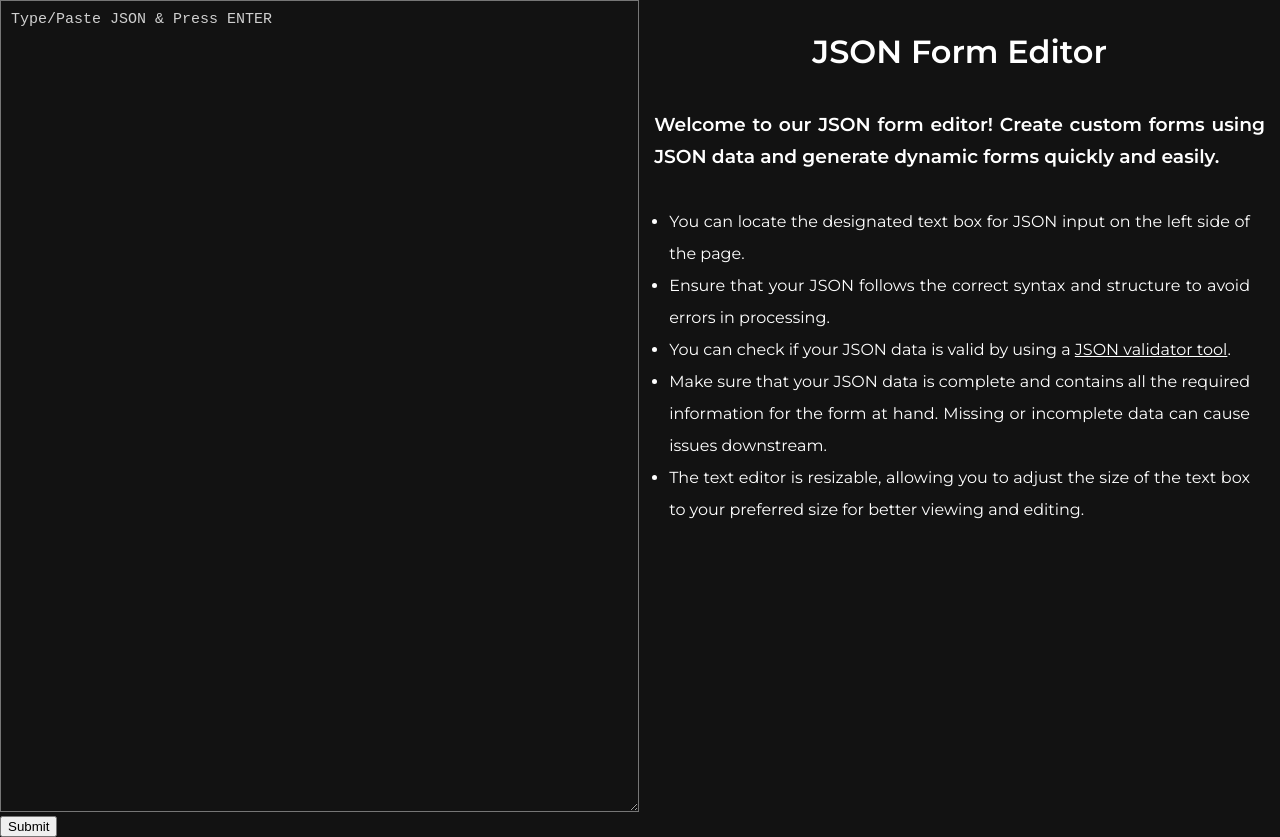
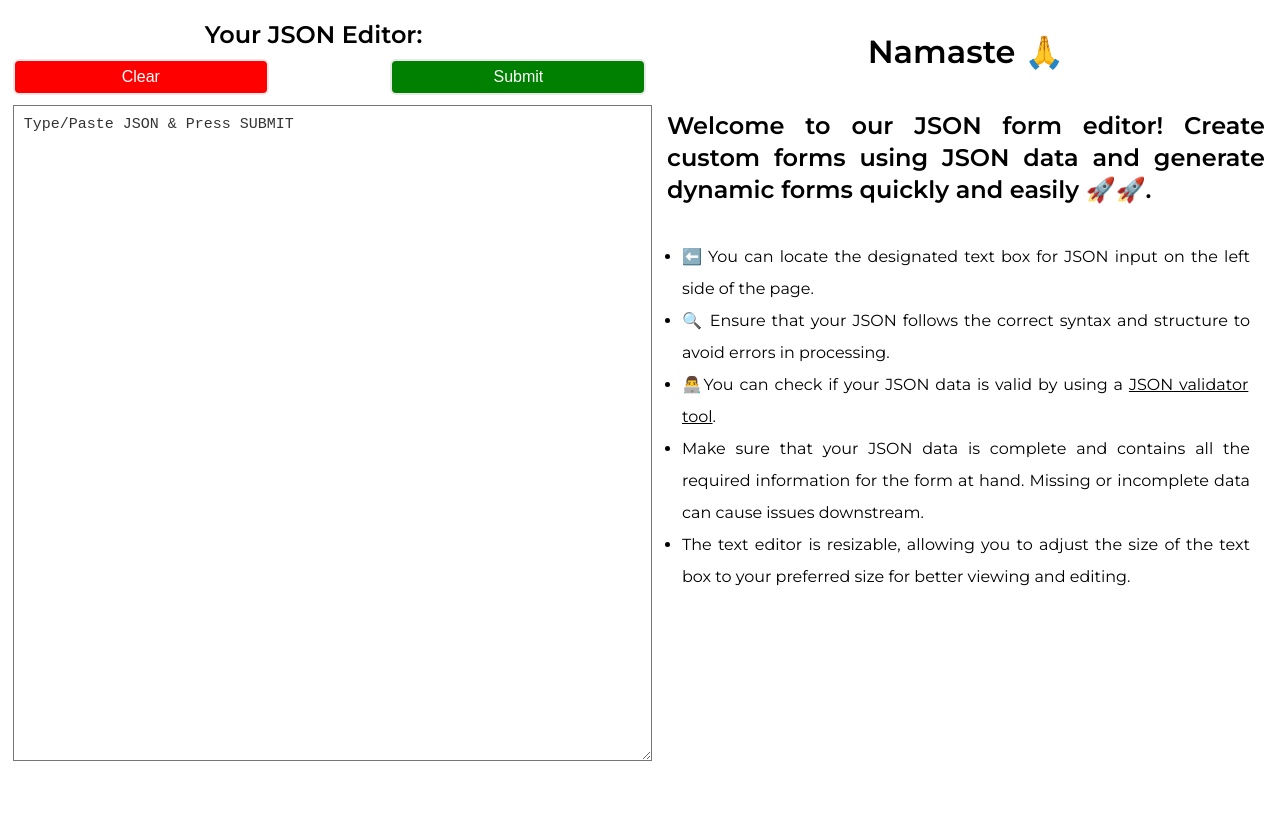
Before and after one commit to Parashuram-78/Frontend-Assignment, a React (Create React App) app: page / in a window 1280 px wide. After the commit the page ends 800 px from the top, so only its background shows below. Built offline with nearby package versions, Linux system fonts and the light colour scheme.

Commit message:
Bug Fixes and Buttons Integrated, Deletion from redux activated

```diff
--- a/src/App.css
+++ b/src/App.css
@@ -5,8 +5,8 @@
 
 }
 body{
-  background-color: #121212;
-  color:white;
+  background-color: #ffffff;
+  color:rgb(0, 0, 0);
   font-family: 'Montserrat';
 }
 #vl{
--- a/src/components/Form.js
+++ b/src/components/Form.js
@@ -1,183 +1,314 @@
 import React, { useState } from "react";
-import { useSelector } from "react-redux";
+import { useDispatch, useSelector } from "react-redux";
 import "../styles/Form.css";
+import { removeJson } from "../redux/jsonSlice";
+import TypeWriterAnimation from "./TypeWriter";
 
-function Form(){
-    const json=useSelector(state=>state.json);
-    const[moreSub,setMoreSub]=useState(false);
-    const[more,setMore]=useState(false);
-    const[checked,setChecked]=useState(true);
-    const[submit,setSubmit]=useState(false);
+function Form() {
+  const dispatch = useDispatch();
+  const json = useSelector((state) => state.json);
+  const [moreSub, setMoreSub] = useState(false);
+  const [more, setMore] = useState(false);
+  const [checked, setChecked] = useState(true);
+  const [submit, setSubmit] = useState(false);
 
-    const arr=json?.filter(item=>{
-        return Object.entries(item)!=null;
-    })
+  const arr = json?.filter((item) => {
+    return Object.entries(item) != null;
+  });
 
-    function handleClick(){
+  function handleClick() {
     setSubmit(true);
   }
-    if(submit){
+  function handleCancel() {
+    dispatch(removeJson());
+  }
+  if (submit) {
     return (
       <div id="sent-data">
-            <h2 style={{textAlign:"center"}}>The following data will be sent to the backend server</h2>
-            {arr.map(item=>{
-                return JSON.stringify(item,null,1)
+        <h2 style={{ textAlign: "center" }}>
+          The following data will be sent to the backend server
+        </h2>
+        {arr.map((item) => {
+          return JSON.stringify(item, null, 1);
         })}
       </div>
-        )
+    );
   }
-    return json.length>0?(
+  return json?.length > 0 ? (
     <div id="form">
       <h2>Here's your generated form:</h2>
       <form>
-            <h3 style={{alignSelf:"flex-start",margin:"0"}}>New {json[0].label.split(" ")[0]}</h3>
+        <h3 style={{ alignSelf: "flex-start", margin: "0" }}>
+          New {json[0].label.split(" ")[0]}
+        </h3>
         <hr />
-            {json.map((item)=>{
-                if(item.uiType==="Input"){
+        {json.map((item) => {
+          if (item.uiType === "Input") {
             return (
               <div key={item.jsonKey} className="form-item">
-                        <div style={{display:"flex",justifyContent:"space-between"}}>
-                            <label className="item-label" htmlFor={item.jsonKey}>{item.label}</label>
-                            <input className="input" type="text" id={item.jsonKey} placeholder={item.placeholder} required={item.validate.required?true:false} readOnly={item.validate.immutable?true:false} />
+                <div
+                  style={{ display: "flex", justifyContent: "space-between" }}
+                >
+                  <label className="item-label" htmlFor={item.jsonKey}>
+                    {item.label}
+                  </label>
+                  <input
+                    className="input"
+                    type="text"
+                    id={item.jsonKey}
+                    placeholder={item.placeholder}
+                    required={item.validate.required ? true : false}
+                    readOnly={item.validate.immutable ? true : false}
+                  />
                 </div>
                 <hr />
-
               </div>
-                    )
+            );
           }
-                if(item.uiType==="Group"){
-                   return (<div id={item.jsonKey} className="form-item">
-                    <label htmlFor={item.jsonKey} className="item-label" >{item.label}</label>
+          if (item.uiType === "Group") {
+            return (
+              <div id={item.jsonKey} className="form-item">
+                <label htmlFor={item.jsonKey} className="item-label">
+                  {item.label}
+                </label>
                 <hr />
 
-                    {item.subParameters.map((subParameter)=>{
-                        if(subParameter.uiType==="Radio"){
-                            return <div key={subParameter.jsonKey} id="category">
-                            {subParameter.validate.options.map((option)=>{
-                                return(
+                {item.subParameters.map((subParameter) => {
+                  if (subParameter.uiType === "Radio") {
+                    return (
+                      <div key={subParameter.jsonKey} id="category">
+                        {subParameter.validate.options.map((option) => {
+                          return (
                             <div className="type">
-                                        <input type="radio" id={option.value} style={{display:"none"}} value={option.value} name={subParameter.jsonKey} onClick={()=>setChecked(!checked)} defaultChecked={checked}/>
-                                        <label  className="radio-label" htmlFor={option.value}>{option.label}</label>
+                              <input
+                                type="radio"
+                                id={option.value}
+                                style={{ display: "none" }}
+                                value={option.value}
+                                name={subParameter.jsonKey}
+                                onClick={() => setChecked(!checked)}
+                                defaultChecked={checked}
+                              />
+                              <label
+                                className="radio-label"
+                                htmlFor={option.value}
+                              >
+                                {option.label}
+                              </label>
                             </div>
-                                )
+                          );
                         })}
                       </div>
+                    );
                   }
 
-                        if(subParameter.uiType==="Ignore"){
-                                return subParameter.subParameters.map((optionalSubParameter)=>{
-                                        if(!checked&&optionalSubParameter.uiType==="Select"){
+                  if (subParameter.uiType === "Ignore") {
+                    return subParameter.subParameters.map(
+                      (optionalSubParameter) => {
+                        if (
+                          !checked &&
+                          optionalSubParameter.uiType === "Select"
+                        ) {
                           return (
-                                                <div key={optionalSubParameter.jsonKey} className="select-item">
-                                                    <label htmlFor={optionalSubParameter.jsonKey}>{optionalSubParameter.label}</label>
-                                                    <select className="input" id={optionalSubParameter.jsonKey} >
-                                                        {optionalSubParameter.validate.options.map((option)=>(
-                                                            <option >{option.value}</option>
+                            <div
+                              key={optionalSubParameter.jsonKey}
+                              className="select-item"
+                            >
+                              <label htmlFor={optionalSubParameter.jsonKey}>
+                                {optionalSubParameter.label}
+                              </label>
+                              <select
+                                className="input"
+                                id={optionalSubParameter.jsonKey}
+                              >
+                                {optionalSubParameter.validate.options.map(
+                                  (option) => (
+                                    <option>{option.value}</option>
+                                  )
+                                )}
+                              </select>
+                            </div>
+                          );
+                        }
+
+                        if (
+                          checked &&
+                          optionalSubParameter.uiType === "Switch"
+                        ) {
+                          return (
+                            <div className="select-item">
+                              <div>
+                                <input
+                                  type="checkbox"
+                                  id={optionalSubParameter.jsonKey}
+                                  style={{ verticalAlign: "middle" }}
+                                  required={
+                                    optionalSubParameter.validate.required
+                                      ? true
+                                      : false
+                                  }
+                                />
+                                <label
+                                  htmlFor={optionalSubParameter.jsonKey}
+                                  style={{ verticalAlign: "middle" }}
+                                >
+                                  {optionalSubParameter.label}
+                                </label>
+                              </div>
+                            </div>
+                          );
+                        }
+                      }
+                    );
+                  }
+                  if (subParameter.uiType === "Select") {
+                    if (subParameter.validate.required) {
+                      return (
+                        <div className="select-item">
+                          <label htmlFor={subParameter.jsonKey}>
+                            {subParameter.label}
+                          </label>
+                          <select className="input" id={subParameter.jsonKey}>
+                            {subParameter.validate.options.map((option) => (
+                              <option>{option.label}</option>
                             ))}
                           </select>
                         </div>
-                                            )
-                                        }
-
-                                        if(checked&&optionalSubParameter.uiType==="Switch"){
-                                            return(
-                                                <div className="select-item" >
-                                                <div>
-                                                <input type="checkbox" id={optionalSubParameter.jsonKey} style={{verticalAlign:"middle"}} required={optionalSubParameter.validate.required?true:false}/>
-                                                <label  htmlFor={optionalSubParameter.jsonKey} style={{verticalAlign:"middle"}} >{optionalSubParameter.label}</label>
-                                                </div>
-                                                </div>
-                                            )
-                                        }
-                                    })
-
-                        }
-                        if(subParameter.uiType==="Select"){
-                            if(subParameter.validate.required){
-                                return <div className="select-item">
-                                            <label htmlFor={subParameter.jsonKey}>{subParameter.label}</label>
+                      );
+                    } else if (moreSub) {
+                      return (
+                        <div className="select-item">
+                          <label htmlFor={subParameter.jsonKey}>
+                            {subParameter.label}
+                          </label>
                           <select className="input" id={subParameter.jsonKey}>
-                                            {subParameter.validate.options.map((option)=>(
-                                            <option >{option.label}</option>
+                            {subParameter.validate.options.map((option) => (
+                              <option>{option.label}</option>
                             ))}
                           </select>
                         </div>
+                      );
                     }
-                            else if(moreSub) {
+                  }
+                  if (subParameter.uiType === "Switch") {
+                    if (subParameter.validate.required) {
                       return (
+                        <div
+                          className="item-label"
+                          style={{ verticalAlign: "middle" }}
+                        >
+                          <input type="checkbox" id={subParameter.jsonKey} />
+                          <label htmlFor={subParameter.jsonKey}>
+                            {subParameter.label}
+                          </label>
+                        </div>
+                      );
+                    }
+                  }
+                })}
+              </div>
+            );
+          }
+
+          if (item.uiType === "Select") {
+            return (
+              <div className="form-item">
+                <div className="toggle">
+                  <p>{moreSub ? "Hide" : "Show"} advanced fields</p>
+                  <label className="toggle-switch">
+                    <input
+                      type="checkbox"
+                      style={{ display: "none" }}
+                      onClick={() => setMoreSub(!moreSub)}
+                    ></input>
+                    <span className="slider"></span>
+                  </label>
+                </div>
+                <div style={{ alignSelf: "flex-start" }}></div>
+                {more && (
                   <div className="select-item">
-                                            <label htmlFor={subParameter.jsonKey}>{subParameter.label}</label>
-                                            <select className="input" id={subParameter.jsonKey}>
-                                            {subParameter.validate.options.map((option)=>(
-                                            <option >{option.label}</option>
+                    <label htmlFor={item.jsonKey}>{item.label}</label>
+                    <select className="input" id={item.jsonKey}>
+                      {item.validate.options.map((option) => (
+                        <option>{option.label}</option>
                       ))}
                     </select>
                   </div>
-                                        )
-                            }
-                        }
-                        if(subParameter.uiType==="Switch"){
-                            if(subParameter.validate.required){
-                                return <div className="item-label" style={{verticalAlign:"middle"}}>
-                                            <input type="checkbox" id={subParameter.jsonKey} />
-                                            <label htmlFor={subParameter.jsonKey}>{subParameter.label}</label>
+                )}
+                <hr />
               </div>
-                            }
-                        }
-                    })}
-
-                    </div>)
-
-                }
-
-                if(item.uiType==="Select"){
-                    return (
-                        <div className="form-item">
-                        <div className="toggle">
-                        <p>{moreSub?"Hide":"Show"} advanced fields</p>
-                        <label className="toggle-switch">
-                        <input type="checkbox" style={{display:"none"}} onClick={()=>setMoreSub(!moreSub)}></input>
-                        <span className="slider"></span>
-                        </label>
-                        </div>
-                        <div style={{alignSelf:"flex-start"}}>
-                        </div>
-                        {more&&<div className="select-item">
-                            <label htmlFor={item.jsonKey}>{item.label}</label>
-                            <select className="input" id={item.jsonKey}>
-                            {item.validate.options.map((option)=>(
-                            <option >{option.label}</option>
-                            ))}
-                            </select>
-                            </div>}
-                            <hr/>
-                        </div>
-
-                    )
+            );
           }
         })}
         <div id="submit-btns">
           <div className="toggle">
-            <p>{more?"Hide":"Show"} advanced fields</p>
+            <p>{more ? "Hide" : "Show"} advanced fields</p>
             <label className="toggle-switch">
-            <input type="checkbox" style={{display:"none"}} onClick={()=>setMore(!more)}></input>
+              <input
+                type="checkbox"
+                style={{ display: "none" }}
+                onClick={() => setMore(!more)}
+              ></input>
               <span className="slider"></span>
             </label>
           </div>
-            <button id="submit" className="btn" type="submit" onClick={handleClick}>Submit</button>
+          <button
+            id="submit"
+            className="btn1"
+            type="submit"
+            onClick={handleCancel}
+          >
+            Cancel
+          </button>
+          <button
+            id="submit"
+            className="btn2"
+            type="submit"
+            onClick={handleClick}
+          >
+            Submit
+          </button>
         </div>
       </form>
     </div>
-    ):<div id="welcome-txt">
-    <h1>JSON Form Editor</h1>
-        <h3>Welcome to our JSON form editor! Create custom forms using JSON data and generate dynamic forms quickly and easily. </h3>
+  ) : (
+    <div id="welcome-txt">
+      <h1>Namaste 🙏</h1>
+      <h2>
+        Welcome to our JSON form editor! Create custom forms using JSON data and
+        generate dynamic forms quickly and easily 🚀🚀.{" "}
+      </h2>
       <ul id="home-list">
-            <li>You can locate the designated text box for JSON input on the left side of the page. </li>
-            <li>Ensure that your JSON follows the correct syntax and structure to avoid errors in processing. </li>
-            <li>You can check if your JSON data is valid by using a <a href="https://jsonlint.com/" target="_blank" style={{color:"inherit"}}>JSON validator tool</a>.</li>
-            <li>Make sure that your JSON data is complete and contains all the required information for the form at hand. Missing or incomplete data can cause issues downstream.</li>
-            <li>The text editor is resizable, allowing you to adjust the size of the text box to your preferred size for better viewing and editing.</li>
+        <li>
+          ⬅️ You can locate the designated text box for JSON input on the left
+          side of the page.{" "}
+        </li>
+        <li>
+          🔍 Ensure that your JSON follows the correct syntax and structure to
+          avoid errors in processing.{" "}
+        </li>
+        <li>
+          👨‍💻You can check if your JSON data is valid by using a{" "}
+          <a
+            href="https://jsonlint.com/"
+            target="_blank"
+            style={{ color: "inherit" }}
+          >
+            JSON validator tool
+          </a>
+          .
+        </li>
+        <li>
+          Make sure that your JSON data is complete and contains all the
+          required information for the form at hand. Missing or incomplete data
+          can cause issues downstream.
+        </li>
+        <li>
+          The text editor is resizable, allowing you to adjust the size of the
+          text box to your preferred size for better viewing and editing.
+        </li>
       </ul>
     </div>
+  );
 }
 export default Form;
--- a/src/components/JsonEditor.js
+++ b/src/components/JsonEditor.js
@@ -1,40 +1,56 @@
-import React, { useEffect, useRef } from "react";
+import React, { useEffect, useState } from "react";
 import { useDispatch, useSelector } from "react-redux";
-import { updateJson } from "../redux/jsonSlice";
+import { removeJson, updateJson } from "../redux/jsonSlice";
 import "../styles/JsonEditor.css";
 
 function JsonEditor() {
   const dispatch = useDispatch();
-  const json = useRef(null);
-  const state = useSelector((state) => state);
-  React.useEffect(() => {
-    console.log(state);
-  });
-  useEffect(() => {
-    console.log("re-render");
-  });
-
-  async function handleChange() {
+  const [json, setJson] = useState("");
+//   const state = useSelector((state) => state);
+//   console.log(state);
+const clearHandler=()=>{
+// dispatch(deleteJson());
+// text
+setJson("");
+dispatch(removeJson());
+console.log("clearHandler");
+}
+  function handleChange(e) {
+    setJson(e?.target?.value);
+  }
+  const submitHandler = async () => {
     if (json) {
       try {
-        const data = await JSON.parse(json);
+        const data = await JSON?.parse(json);
         dispatch(updateJson(data));
       } catch (err) {
         alert("Invalid JSON");
         console.log(err);
       }
     }
-  }
+  };
+  return (
+    <>
+      <div id="input"  style={{marginLeft:"1vw"}}>
 
-  return (
-      <div id="input">
+          <h2 style={{marginLeft:"15vw"}}>Your JSON Editor:</h2>
+          <div style={{ display: "flex",marginTop:"-15px", marginBottom:"5px", gap:"9.5vw"}}>
+            <button onClick={clearHandler} id="ba">
+              Clear
+            </button>
+            <button onClick={submitHandler} id="ca">
+              Submit
+            </button>
+          </div>
+
         <textarea
           id="ta"
-          ref={json}
-          placeholder="Type/Paste JSON & Press ENTER"
+          onChange={handleChange}
+          value={json}
+          placeholder="Type/Paste JSON & Press SUBMIT"
         />
-        <button onClick={handleChange}>Submit</button>
       </div>
+    </>
   );
 }
 
--- a/src/redux/jsonSlice.js
+++ b/src/redux/jsonSlice.js
@@ -6,10 +6,13 @@ const jsonSlice=createSlice({
     reducers:{
         updateJson:(state,action)=>{
             return action.payload
+        },
+        removeJson:(state,action)=>{
+            return null;
         }
     }
 })
 
-export const {updateJson}=jsonSlice.actions;
+export const {updateJson, removeJson}=jsonSlice.actions;
 
 export default jsonSlice.reducer;
--- a/src/styles/JsonEditor.css
+++ b/src/styles/JsonEditor.css
@@ -1,19 +1,42 @@
 #ta{
-
-    height:100vh;
+    height: 80.5vh;
     width: 49vw;
     font-weight: 500;
-    color: white;
+    color: black;
     font-size: 15px;
     padding-top: 10px;
     padding-left: 10px;
     padding:10px 0 0 10px;
-    background-color: #121212;
+    background-color: #ffffff;
 }
 #ta::placeholder{
-    color:white;
+    color:black;
     opacity: 0.8;
 }
 #ta:focus-visible{
     outline: 1px solid rgb(247, 247, 247);
 }
+#ba{
+    background-color: red;
+    color: white;
+    width: 20vw;
+    height:2.8vw;
+    border-radius: 6px;
+    border: 2px solid #E8E8E8;
+    font-size: medium;
+    margin-top: 5px;
+    cursor: pointer;
+}
+#ca{
+    background-color: green;
+    color: white;
+    width: 20vw;
+    height:2.8vw;
+    border-radius: 6px;
+    border: 2px solid #E8E8E8;
+    /* margin-left: 9vw; */
+    font-size: medium;
+    margin-top: 5px;
+    margin-bottom: 5px;
+    cursor: pointer;
+}
```
Also changed, not shown: src/styles/Form.css (+28 -15 lines). Lines whose indentation alone changed are shown as unchanged.
